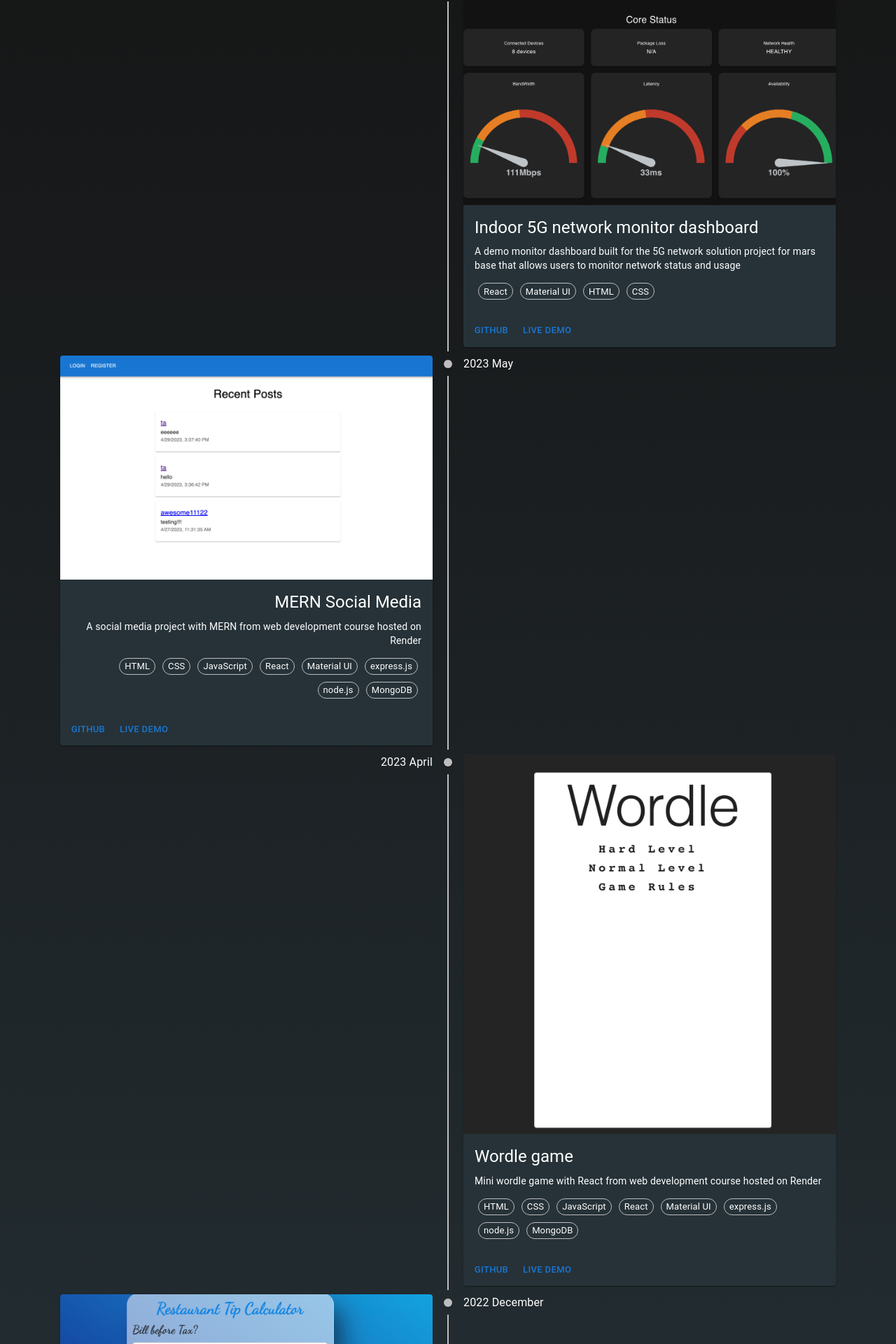
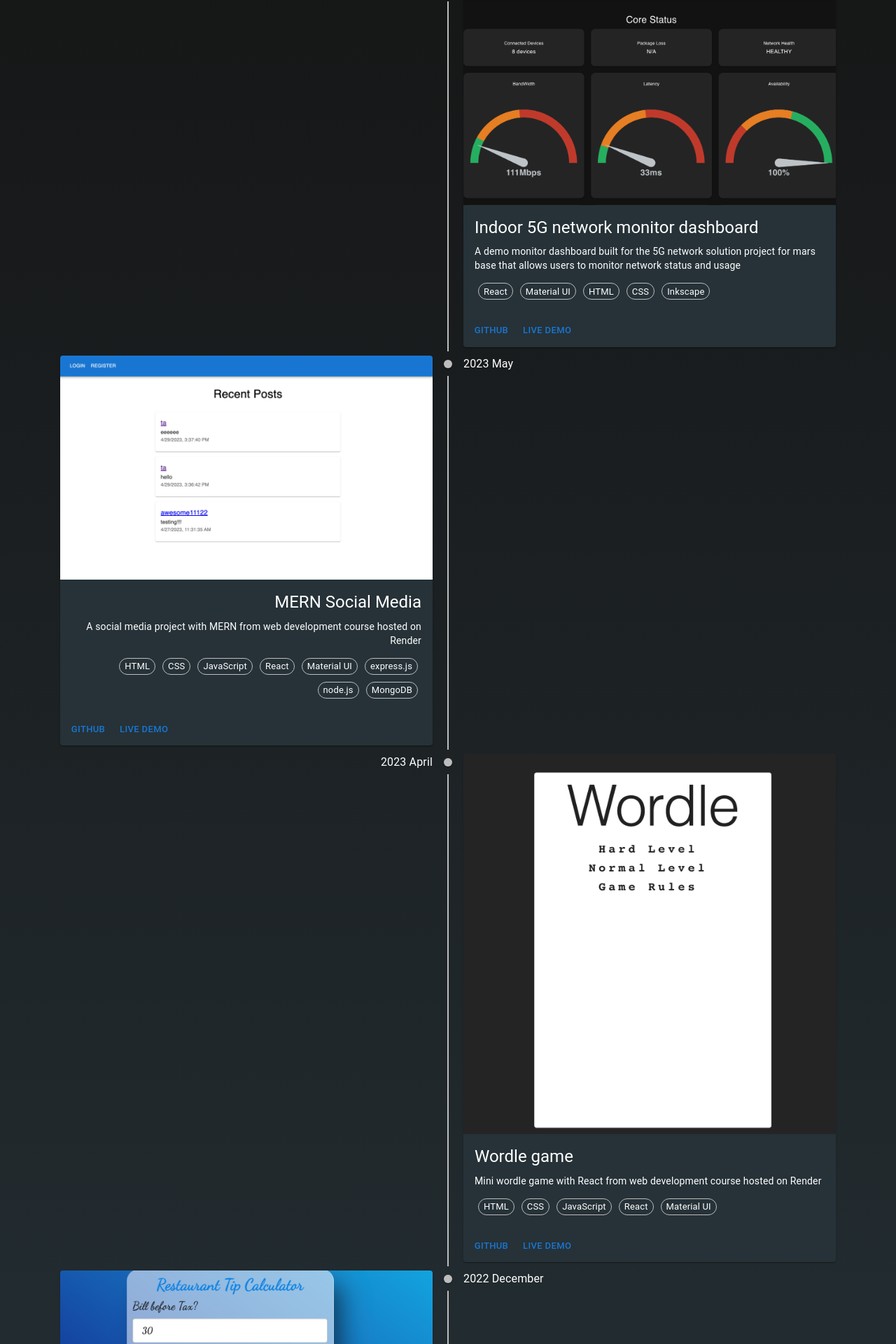
Before and after one commit to BiTheDev/BiTheDev.github.io, a React (Vite) app in the folder portfolio/: page /projects in a window 1280 px wide. Shown: the part 215-2135 px from the top of the page at 70% size. Built offline with nearby package versions, Linux system fonts and the light colour scheme.

Commit message:
update project tech

```diff
--- a/portfolio/src/pages/ProjectsPage/ProjectsPage.jsx
+++ b/portfolio/src/pages/ProjectsPage/ProjectsPage.jsx
@@ -38,7 +38,7 @@ const ProjectsPage = () => {
       title: "Indoor 5G network monitor dashboard",
       description:
         "A demo monitor dashboard built for the 5G network solution project for mars base that allows users to monitor network status and usage",
-      technologies: ["React", "Material UI", "HTML", "CSS"],
+      technologies: ["React", "Material UI", "HTML", "CSS", "Inkscape"],
       image: "/images/monitordash.png",
       githubUrl: "https://github.com/BiTheDev/MonitorDashboard",
       liveDemo: "https://demo-dashboard-649l.onrender.com/",
@@ -75,9 +75,6 @@ const ProjectsPage = () => {
         "JavaScript",
         "React",
         "Material UI",
-        "express.js",
-        "node.js",
-        "MongoDB",
       ],
       image: "/images/wordle.png",
       githubUrl: "https://github.com/BiTheDev/React_Wordle",
```
